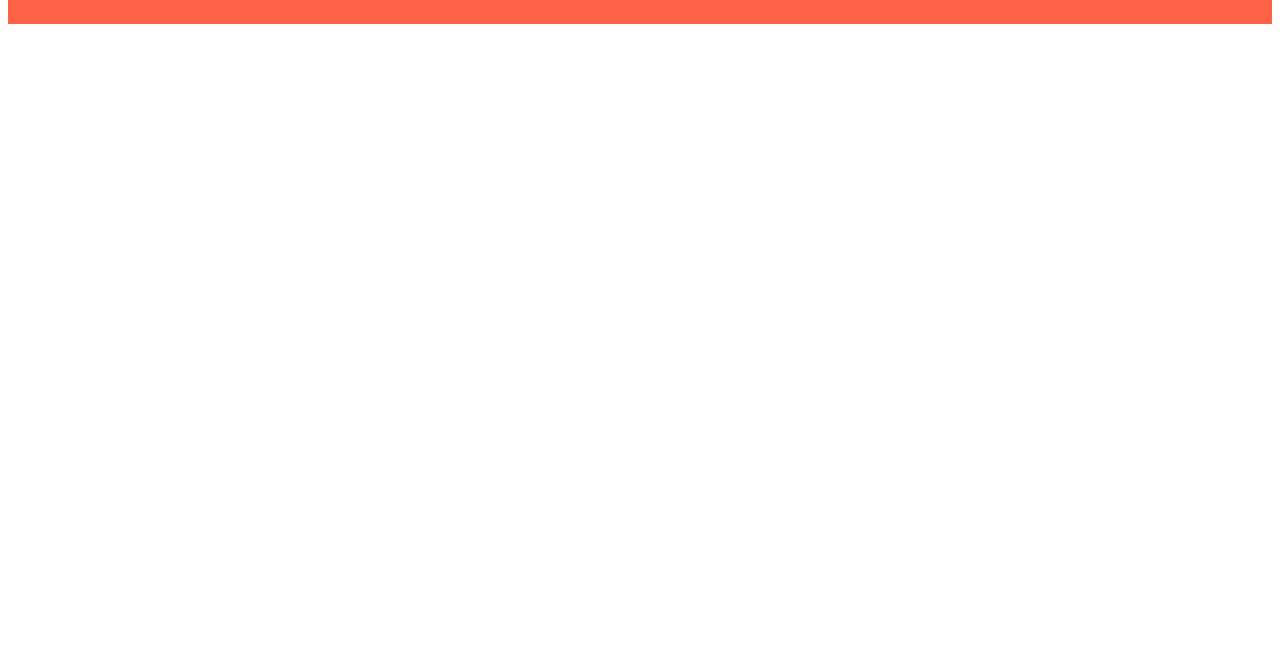
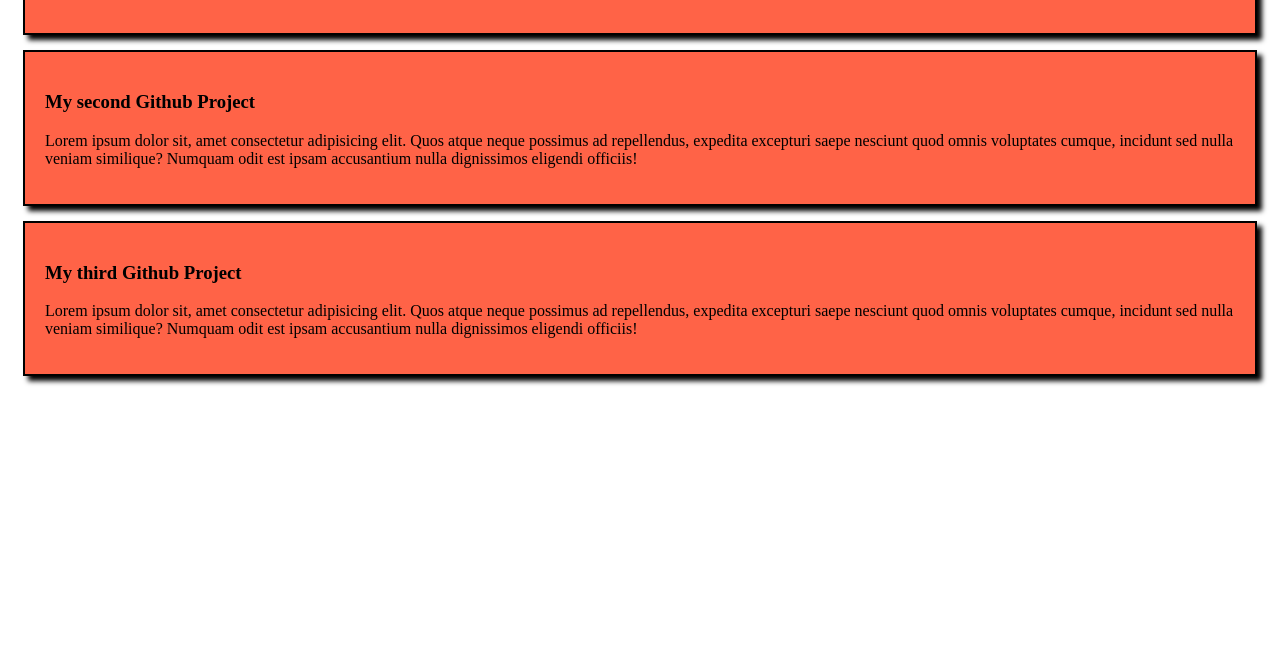
Before and after one commit to fatema94/my_first_github_repo, a plain HTML site: page firstgit.html in a window 1280 px wide. Shown: the part 135-800 px from the top of the page. Drawn offline with Linux system fonts and the light colour scheme.

Commit message:
added the second and third blog

```diff
--- a/firstgit.html
+++ b/firstgit.html
@@ -15,6 +15,22 @@
             Lorem ipsum dolor sit, amet consectetur adipisicing elit. Quos atque neque possimus ad repellendus, expedita excepturi saepe nesciunt quod omnis voluptates cumque, incidunt sed nulla veniam similique? Numquam odit est ipsam accusantium nulla dignissimos eligendi officiis!
         </p>
     </div>
+    <div>
+        <h3>
+            My second Github Project
+        </h3>
+        <p>
+            Lorem ipsum dolor sit, amet consectetur adipisicing elit. Quos atque neque possimus ad repellendus, expedita excepturi saepe nesciunt quod omnis voluptates cumque, incidunt sed nulla veniam similique? Numquam odit est ipsam accusantium nulla dignissimos eligendi officiis!
+        </p>
+    </div>
+    <div>
+        <h3>
+            My third Github Project
+        </h3>
+        <p>
+            Lorem ipsum dolor sit, amet consectetur adipisicing elit. Quos atque neque possimus ad repellendus, expedita excepturi saepe nesciunt quod omnis voluptates cumque, incidunt sed nulla veniam similique? Numquam odit est ipsam accusantium nulla dignissimos eligendi officiis!
+        </p>
+    </div>
 
 </body>
 </html>
--- a/style css/firstgit.css
+++ b/style css/firstgit.css
@@ -1,4 +1,8 @@
 div{
     background-color: tomato;
     padding: 20px;
+    margin: 15px;
+    border: 2px solid black;
+    box-shadow: 5px 5px 5px;
+
 }
```
